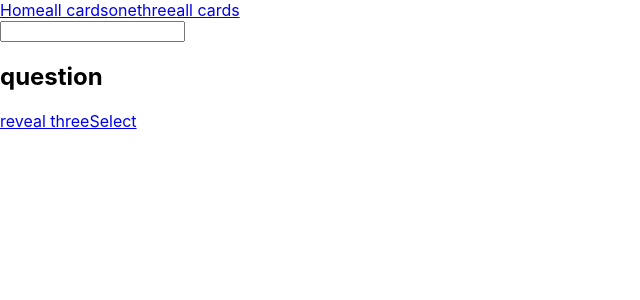
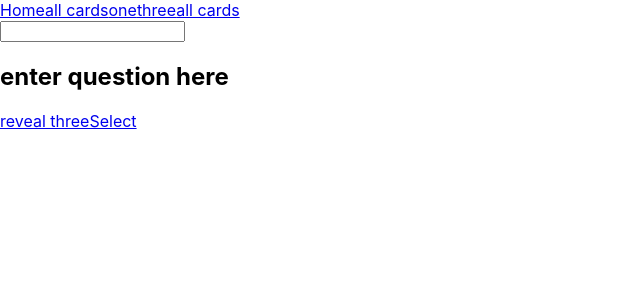
Before and after one commit to kellymakesstuff/tarou-tarot-card-reader, a React (Create React App) app: page /threequestion in a window 1280 px wide. Shown: the top 300 px of the page, without its empty margins (0-640 px from the left). Built offline with nearby package versions, Linux system fonts and the light colour scheme.

Commit message:
state passed through from app: for question

```diff
--- a/package.json
+++ b/package.json
@@ -10,7 +10,8 @@
     "react": "^16.13.1",
     "react-dom": "^16.13.1",
     "react-router-dom": "^5.2.0",
-    "react-scripts": "3.4.1"
+    "react-scripts": "3.4.1",
+    "yarn": "^1.22.4"
   },
   "scripts": {
     "start": "react-scripts start",
--- a/src/App.js
+++ b/src/App.js
@@ -1,4 +1,4 @@
-import React from 'react'
+import React, { useState, useEffect } from 'react'
 import "./App.css"
 import OneSelect from "./OneSelect"
 import ThreeSelect from "./ThreeSelect"
@@ -17,6 +17,8 @@ import ThreeQuestion from "./ThreeQuestion"
 
 
 export default function App() {
+  let [question, updateQuestion] = useState("enter question here")
+
   // const [cards, updateCards] = useState([])
 
   // useEffect(() => {
@@ -47,7 +49,7 @@ export default function App() {
         </Route>
 
         <Route path="/threeoption">
-          <ThreeOption />
+          <ThreeOption question={question} updateQuestion={updateQuestion} />
         </Route>
 
         <Route path="/oneselect">
@@ -55,11 +57,11 @@ export default function App() {
         </Route>
 
         <Route path="/threequestion">
-          <ThreeQuestion />
+          <ThreeQuestion question={question} updateQuestion={updateQuestion} />
         </Route>
 
         <Route path="/threeselect">
-          <ThreeSelect />
+          <ThreeSelect question={question} updateQuestion={updateQuestion} />
         </Route>
 
         <Route path="/allcards">
--- a/src/OneOption.js
+++ b/src/OneOption.js
@@ -7,8 +7,9 @@ import AllCards from "./AllCards"
 import ThreeOption from "./ThreeOption"
 
 
-function OneOption() {
+function OneOption(props) {
 
+  console.log("one option props", props)
 
   return (
     <div>
--- a/src/OneSelect.js
+++ b/src/OneSelect.js
@@ -9,8 +9,9 @@ import ThreeOption from "./ThreeOption"
 let oneCard = "https://tarot.howlcode.com/api/v1/spreads/random_card"
 
 
-function OneSelect() {
+function OneSelect(props) {
   const [cards, updateCards] = useState([])
+  console.log("one option props", props)
 
   useEffect(() => {
     FullCall()
--- a/src/ThreeOption.js
+++ b/src/ThreeOption.js
@@ -9,9 +9,10 @@ import ThreeQuestion from "./ThreeQuestion"
 
 
 
-function ThreeOption() {
+function ThreeOption({ question, updateQuestion }) {
 
-  let [message, updateMessage] = useState("question")
+  console.log("three options props", question)
+  console.log("three option updae q", updateQuestion)
   return (
     <div>
       <h2>Three: Option 1</h2>
@@ -19,9 +20,7 @@ function ThreeOption() {
 
       <Link className="floatingTitle" to="/threequestion">three</Link>
 
-      <Route path="/threequestion">
-        <ThreeQuestion />
-      </Route>
+
     </div>
   )
 }
--- a/src/ThreeQuestion.js
+++ b/src/ThreeQuestion.js
@@ -4,19 +4,22 @@ import CardDisplay from "./CardDisplay"
 import "./App.css"
 import { Link, Route, withRouter } from "react-router-dom"
 import ThreeSelect from "./ThreeSelect"
+import ThreeOption from "./ThreeOption"
 
-function ThreeQuestion() {
-  let [message, updateMessage] = useState("question")
+function ThreeQuestion({ question, updateQuestion }) {
+
+  console.log("three queston props", question)
+  console.log("three queston updae q", updateQuestion)
 
   return (
     <div>
-      <input type="text" onChange={event => updateMessage(event.target.value)} />
-      <h2>{message}</h2>
+      <input type="text" onChange={event => updateQuestion(event.target.value)} />
+      <h2>{question}</h2>
 
       <Link to="/threeselect">reveal threeSelect</Link>
 
       <Route path="/threeselect">
-        <ThreeSelect message={message} />
+        <ThreeSelect question={question} />
       </Route>
     </div>
   )
--- a/src/ThreeSelect.js
+++ b/src/ThreeSelect.js
@@ -8,7 +8,8 @@ let threeCard = "https://tarot.howlcode.com/api/v1/spreads/three_cards"
 
 function ThreeSelect(props) {
   let [cards, updateCards] = useState([])
-  console.log("threeSelect propsssss", props.message)
+  console.log("threeSelect propsssss", props)
+
   useEffect(() => {
 
 
@@ -38,7 +39,7 @@ function ThreeSelect(props) {
         <h1>Three Cards</h1>
         <br />
 
-        <h2>{props.message}</h2>
+        <h2>{props.question}</h2>
         <div className="cardBox">
           {cards.map(card => <CardDisplay key={card.name} name={card.name.replace('-', ' ').replace('-', ' ')} summary={card.summary} full_meaning={card.full_meaning} id={card.id}
             image={card.image} reversed={card.reversed} upright={card.upright} />)}
```
Also changed, not shown: 1 other file (tests, documents, lock files or other folders).
